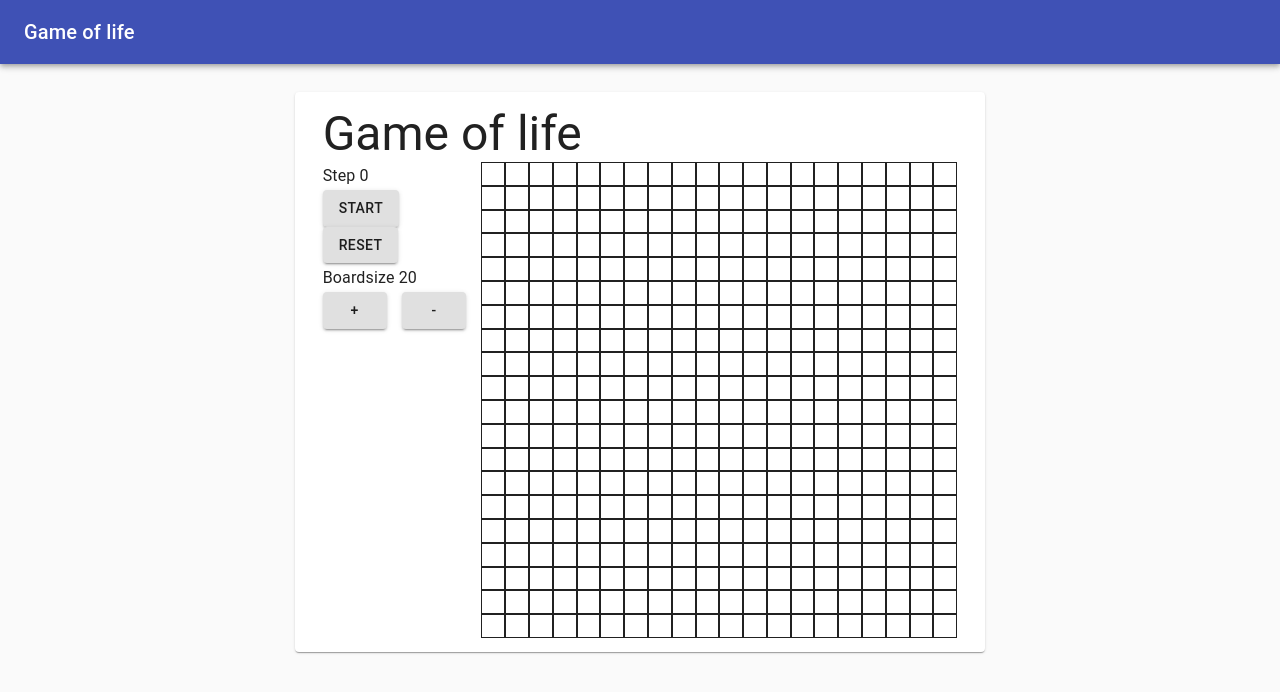
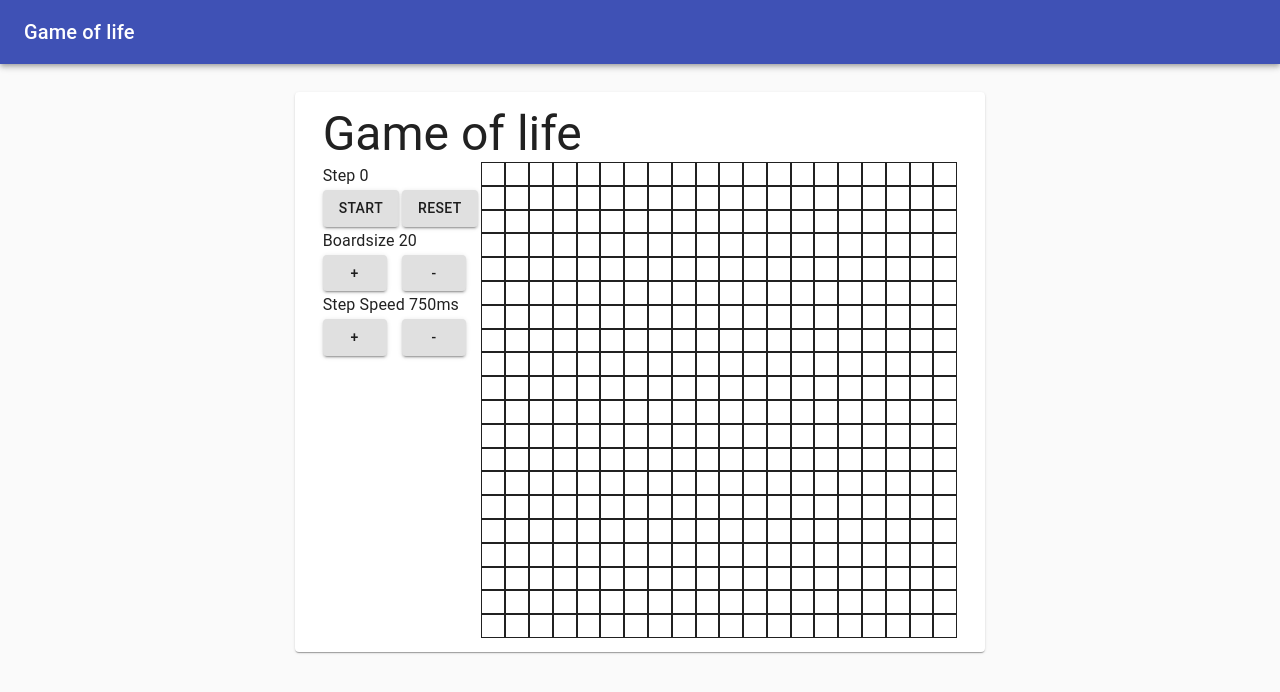
Before and after one commit to kevba/game-of-life, a React app: page / in a window 1280 px wide. Shown: the top 692 px of the page. Built offline with nearby package versions, Linux system fonts and the light colour scheme.

Commit message:
Adds controls for the step speed

```diff
--- a/src/components/game/game.tsx
+++ b/src/components/game/game.tsx
@@ -4,7 +4,9 @@ import { GameField } from './gameField';
 import { Typography, Divider, Button, Grid } from '@material-ui/core';
 import { cellAction } from './clikcActions';
 
-const STEP_INTERVAL = 750
+
+const DEFAULT_SPEED = 750
+const MAX_SPEED = 20
 
 interface IGameProps {
     board: Board;
@@ -21,16 +23,25 @@ export const Game = (props: IGameProps): React.ReactElement => {
     const {board, setBoardSize, resetBoard, setCell, nextStep, currentStep} = props
 
     const [isRunning, setIsRunning] = useState(false)
+    const [speed, setSpeed] = useState(DEFAULT_SPEED)
 
     useEffect(() => {
         let timer = null
 
         if (isRunning) {
-            timer = setTimeout(() => nextStep(), STEP_INTERVAL);
+            timer = setTimeout(() => nextStep(), speed);
         }
 
         return () => clearTimeout(timer);
-    }, [isRunning, board]);
+    }, [isRunning, board, speed]);
+
+    const handleSetSpeed = (speed: number) => {
+        if (speed < MAX_SPEED) {
+            speed = MAX_SPEED
+        }
+
+        setSpeed(speed)
+    }
 
     const handleStartStop = () => {
         setIsRunning(!isRunning)
@@ -81,18 +92,38 @@ export const Game = (props: IGameProps): React.ReactElement => {
         )
     }
 
+    const renderStepSpeedControls = ():React.ReactElement => {
+        return (
+            <Grid container>
+                <Grid item xs={12}>
+                    <Typography variant={"subtitle1"}> Step Speed {speed}ms </Typography>
+                </Grid>
+                <Grid item xs={6}>
+                    <Button variant="contained" onClick={() => handleSetSpeed(speed+100)}>
+                        +
+                    </Button>
+                </Grid>
+                <Grid item xs={6}>
+                    <Button variant="contained" onClick={() => handleSetSpeed(speed-100)}>
+                            -
+                    </Button>
+                </Grid>
+            </Grid>
+        )
+    }
+
     const renderStepControls = ():React.ReactElement => {
         return (
             <Grid container>
                 <Grid item xs={12}>
                     <Typography variant={"subtitle1"}> Step {currentStep} </Typography>
                 </Grid>
-                <Grid item xs={12}>
+                <Grid item xs={6}>
                     <Button variant="contained" onClick={handleStartStop}>
                         {!isRunning ? "Start" : "Pause"}
                     </Button>
                     </Grid>
-                <Grid item xs={12}>
+                <Grid item xs={6}>
                     <Button variant="contained" onClick={handleReset}>
                         Reset
                     </Button>
@@ -103,13 +134,15 @@ export const Game = (props: IGameProps): React.ReactElement => {
 
     const renderControls = (): React.ReactElement => {
         return (
-            <Grid container direction={"column"} justify={"flex-start"} alignItems={"center"}>
+            <Grid container direction={"column"} justify={"flex-start"} alignContent={"space-around"}>
                 <Grid item xs={12}>
                     {renderStepControls()}
                 </Grid>
-                <Divider />
                 <Grid item xs={12}>
                     {renderBoardSizeControls()}
+                </Grid>
+                <Grid item xs={12}>
+                    {renderStepSpeedControls()}
                 </Grid>
             </Grid>
         )
```
